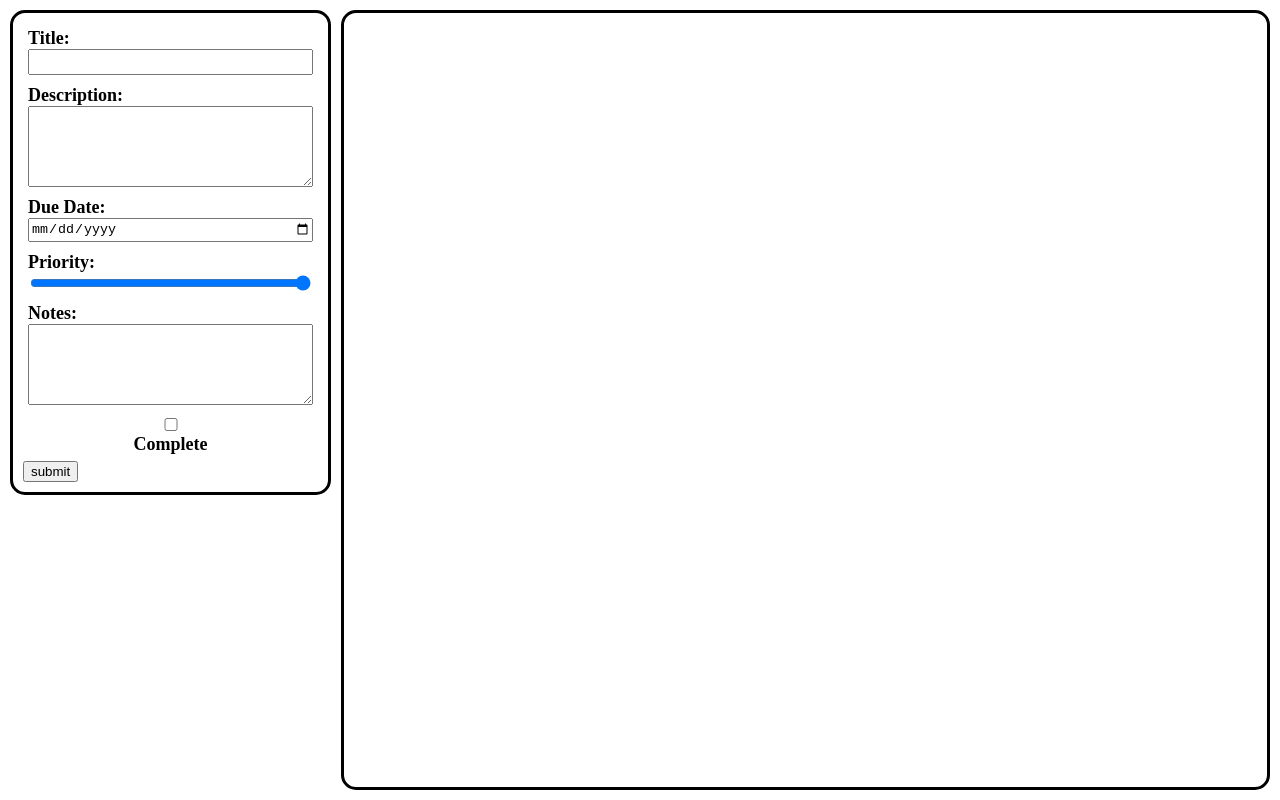
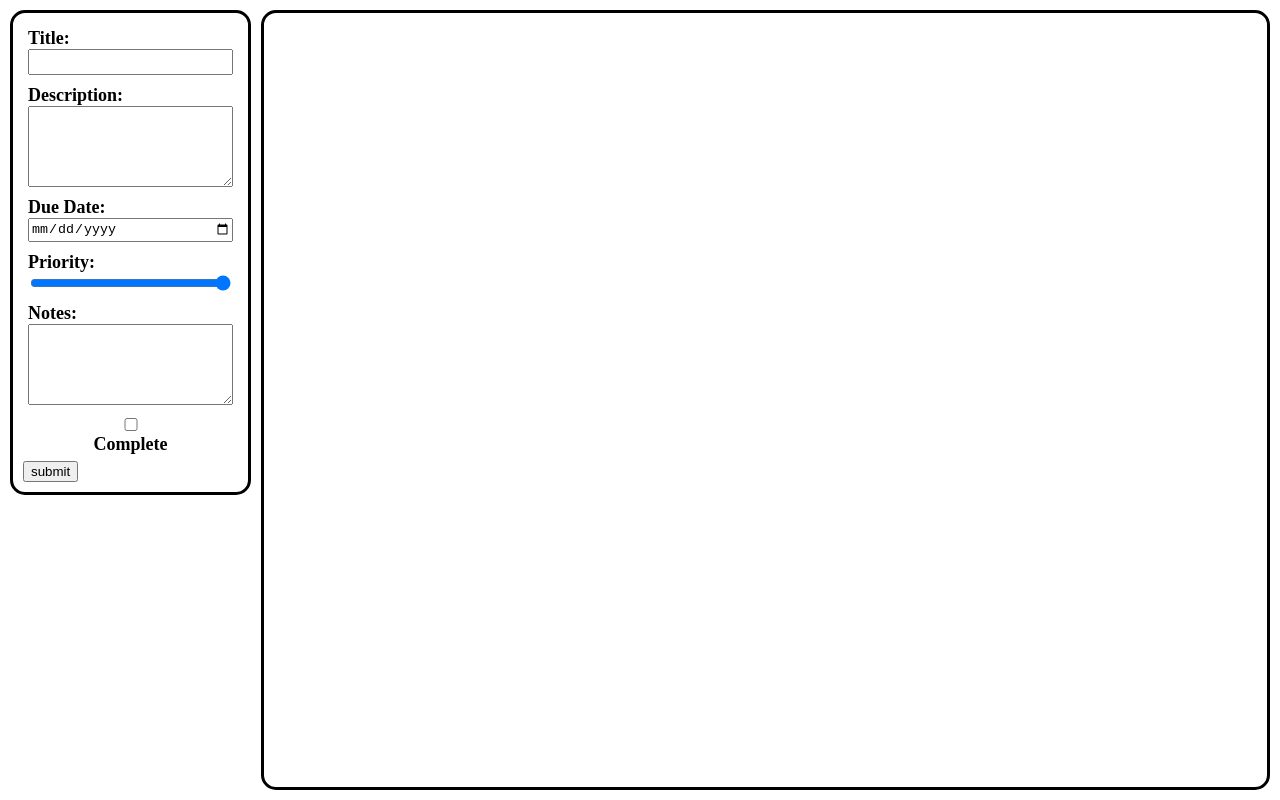
Before and after one commit to tylermoroz/To-Do-List, a website built with webpack: page dist/index.html in a window 1280 px wide. Built offline with Linux system fonts and the light colour scheme.

Commit message:
Remove priority from todo dom object. Add CSS grid to content.

```diff
--- a/src/displayTodo.js
+++ b/src/displayTodo.js
@@ -36,7 +36,7 @@ const displayTodo = () => {
     todoObject.appendChild(title);
     todoObject.appendChild(description);
     todoObject.appendChild(dueDate);
-    todoObject.appendChild(priority);
+    // todoObject.appendChild(priority);
     todoObject.appendChild(notes);
     todoObject.appendChild(complete);
     console.log(todoObject, todoArray[i]);
--- a/src/style.css
+++ b/src/style.css
@@ -5,20 +5,20 @@ body {
 }
 
 #content {
-  height: 100%;
-  width: 100%;
-  display: flex;
-  justify-content: center;
-  flex-direction: row;
+  height: 100vh;
+  width: 100vw;
+  display: grid;
+  grid-template-columns: repeat(10, 1fr);
+  grid-template-rows: repeat(10, 1fr);
+  grid-auto-flow: row;
 }
 
 #form-div {
+  grid-column: 1 / 3;
   border: 3px solid black;
   border-radius: 15px;
   margin: 10px 5px 10px 10px;
   padding: 10px;
-  width: 300px;
-  height: fit-content;
 }
 
 form {
@@ -73,11 +73,17 @@ form #todo-checklist {
 }
 
 #todo-div {
+  grid-column: 3 / 11;
+  grid-row: 1 / 11;
+  display: grid;
+  grid-auto-flow: row;
+  grid-template-columns: repeat(6, 1fr);
+  grid-template-rows: repeat(4, 1fr);
   border: 3px solid black;
   border-radius: 15px;
   margin: 10px 10px 10px 5px;
   padding: 10px;
-  width: 100%;
+  gap: 20px;
 }
 
 .todo-object {
@@ -86,7 +92,8 @@ form #todo-checklist {
   display: flex;
   flex-direction: column;
   align-items: left;
-  width: fit-content;
+  width: 200px;
+  height: fit-content;
   padding: 10px;
 }
 
```
Also changed, not shown: dist/main.js.
